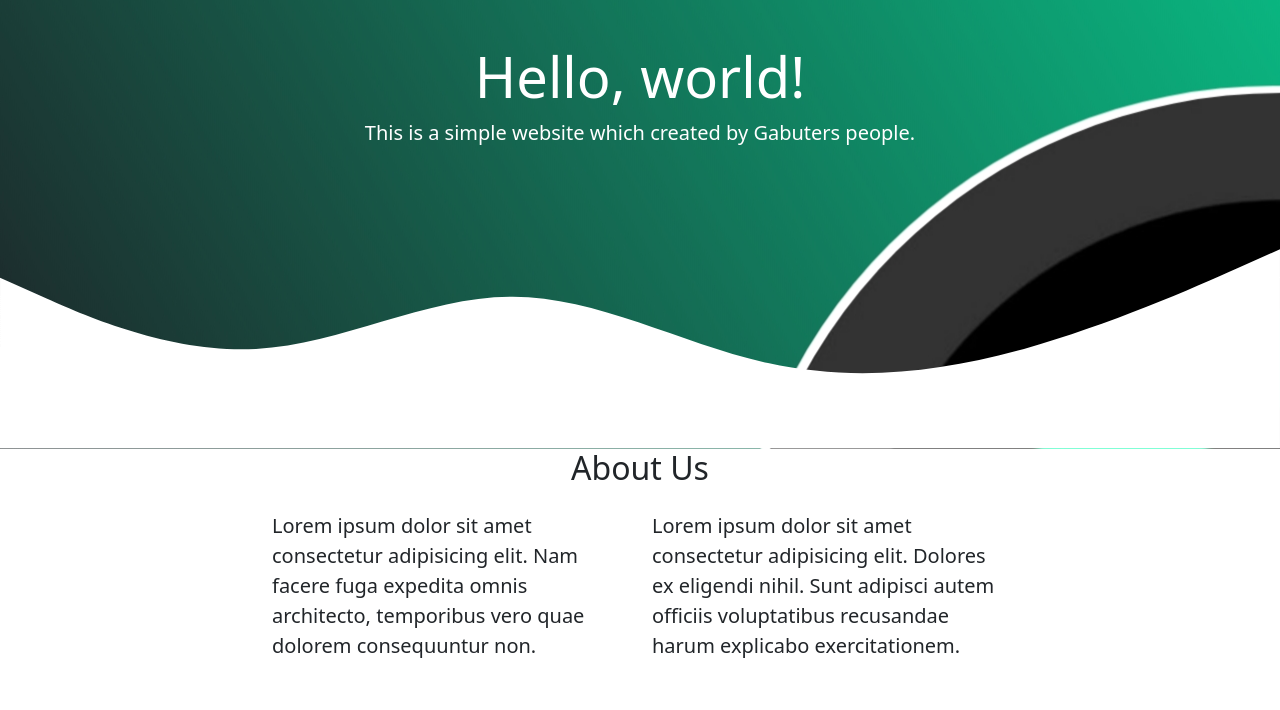
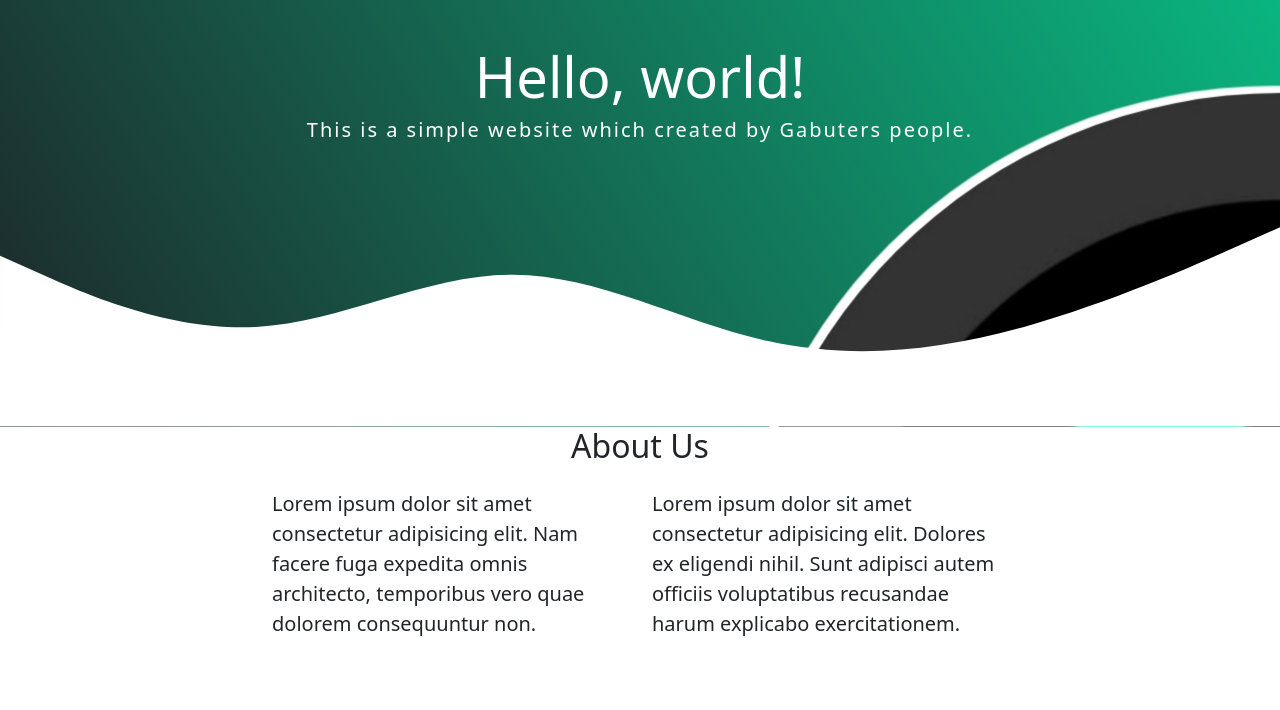
Before and after one commit to mgs28-mh/gabuters.github.io, a plain HTML site: page index.html in a window 1280 px wide. Shown: the part 85-795 px from the top of the page. Drawn offline with nearby package versions, Linux system fonts and the light colour scheme.

Commit message:
index: Added typed-text style

```diff
--- a/index.html
+++ b/index.html
@@ -51,7 +51,7 @@
   <!-- Home -->
   <section class="jumbotron text-center text-white ms-auto fs-8">
     <h1 class="display-4"><b>Hello, world!</b></h1>
-    <p class="lead">This is a simple website which created by Gabuters people.</p>
+    <h3 class="lead">This is a simple website which created by Gabuters people.</h3>
     <svg xmlns="http://www.w3.org/2000/svg" viewBox="0 0 1440 320"><path fill="#ffffff" fill-opacity="1" d="M0,128L48,149.3C96,171,192,213,288,208C384,203,480,149,576,149.3C672,149,768,203,864,224C960,245,1056,235,1152,208C1248,181,1344,139,1392,117.3L1440,96L1440,320L1392,320C1344,320,1248,320,1152,320C1056,320,960,320,864,320C768,320,672,320,576,320C480,320,384,320,288,320C192,320,96,320,48,320L0,320Z"></path></svg>
   </section>
   <!-- Akhir Home -->
```
